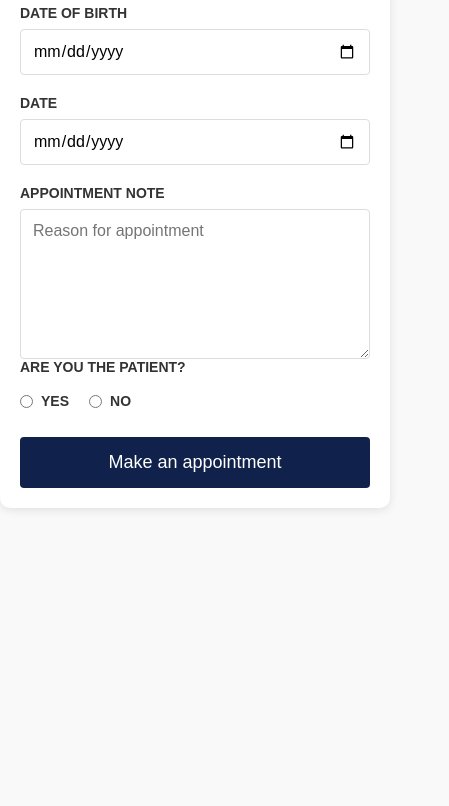
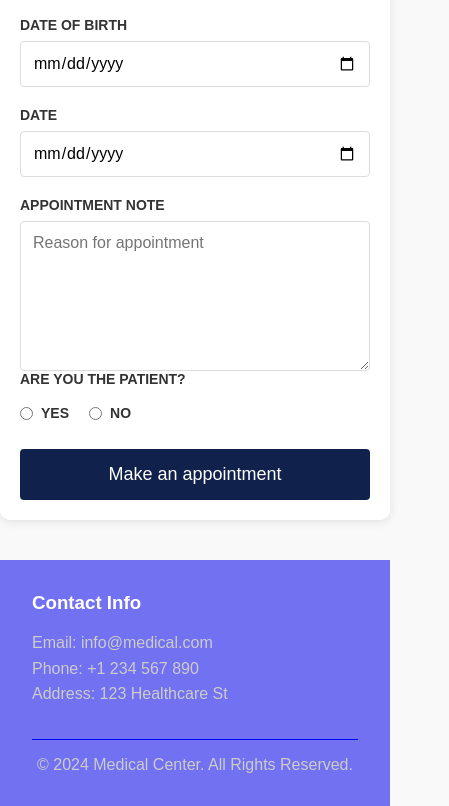
Before and after one commit to Bhumika74/Hospital-Management, a plain HTML site: page apointment.html in a window 390 px wide. Shown: the part 1144-1950 px from the top of the page, 449 px wide, since content can reach past the window. Before the commit the page ends 1692 px from the top, so only its background shows below. Drawn offline with Linux system fonts and the light colour scheme.

Commit message:
Update apointment.html

```diff
--- a/apointment.html
+++ b/apointment.html
@@ -294,6 +294,83 @@
                 grid-template-columns: 1fr;
             }
         }
+
+        footer {
+            background-color: rgb(113, 113, 241);
+            color: white;
+            padding: 3rem 4rem;
+            animation: fadeIn 1s ease-out;
+        }
+
+        .footer-content {
+            display: flex;
+            justify-content: space-between;
+            flex-wrap: wrap;
+            gap: 2rem;
+            animation: slideInFromLeft 0.5s ease-out;
+        }
+
+        .footer-section {
+            flex: 1;
+            min-width: 250px;
+        }
+
+        .footer-section h3 {
+            margin-bottom: 1rem;
+            color: #fff;
+        }
+
+        .footer-section p,
+        .footer-section a {
+            color: #ccc;
+            line-height: 1.6;
+            text-decoration: none;
+            transition: color 0.3s ease;
+        }
+
+        .footer-section a:hover {
+            color: #0066cc;
+        }
+
+        .footer-bottom {
+            margin-top: 2rem;
+            padding-top: 1rem;
+            border-top: 1px solid blue;
+            text-align: center;
+            color: #ccc;
+            animation: slideInFromTop 0.5s ease-out;
+        }
+
+        @media (max-width: 768px) {
+            .navbar {
+                padding: 1rem 2rem;
+            }
+
+            .nav-links {
+                display: none;
+            }
+
+            .hero {
+                padding: 0 2rem;
+            }
+
+            .who-we-are {
+                padding: 2rem;
+            }
+
+            .stats-grid {
+                grid-template-columns: 1fr;
+            }
+
+            footer {
+                padding: 2rem;
+            }
+
+            .footer-section {
+                flex: 100%;
+
+            }
+        }
     </style>
 </head>
 <body>
@@ -306,22 +383,22 @@
                 <a href="#">Patient Care &#x25BC;</a>
                 <div class="dropdown-content">
                     <a href="department.html">Department Care</a>
-                    <a href="#">Department Orthopedics</a>
-                    <a href="#">Find A Doctor</a>
-                    <a href="#">Doctor Details</a>
+
+                    <a href="FindDoctor.html">Find A Doctor</a>
+                    <a href="apointment.html">Appointment</a>
                 </div>
             </div>
-            <a href="#">Pages</a>
+            <a href="pages.html">Pages</a>
             <a href="blog.html">Blog</a>
             <a href="contact-us.html">Contact Us</a>
         </div>
         <div class="nav-right">
-            <a href="#" class="cart-icon">
+            <!-- <a href="#" class="cart-icon">
                 🛒
                 <span class="cart-badge">0</span>
             </a>
-            <span>🔍</span>
-            <a href="appointment.html" class="appointment-btn">Appointment</a> <!-- Fixed the typo here -->
+            <span>🔍</span> -->
+            <a href="appointment.html" class="appointment-btn">Appointment</a> Fixed the typo here
         </div>
     </nav>
 
@@ -422,5 +499,19 @@
             <button type="submit" class="submit-btn">Make an appointment</button>
         </div>
     </form>
+
+    <footer>
+        <div class="footer-content">
+            <div class="footer-section">
+                <h3>Contact Info</h3>
+                <p>Email: info@medical.com</p>
+                <p>Phone: +1 234 567 890</p>
+                <p>Address: 123 Healthcare St</p>
+            </div>
+        </div>
+        <div class="footer-bottom">
+            <p>&copy; 2024 Medical Center. All Rights Reserved.</p>
+        </div>
+    </footer>
 </body>
 </html>
```
